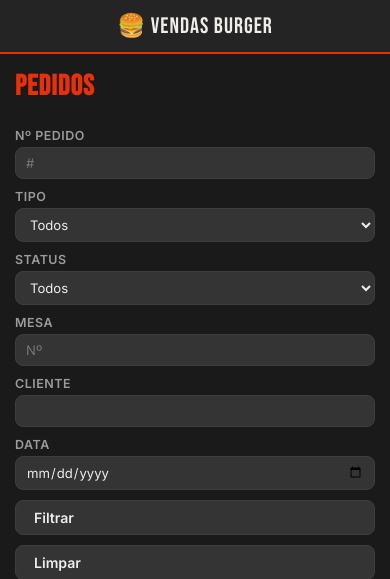
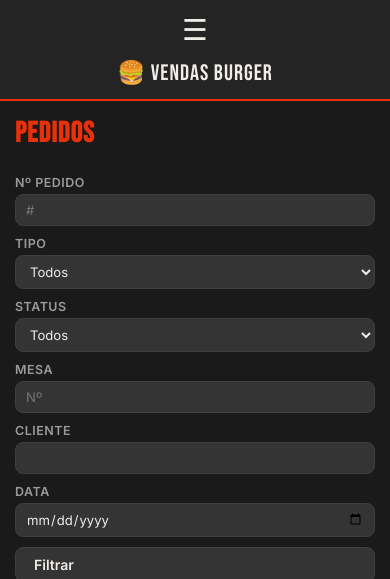
Before and after one commit to timotwo/hamburgueria, a Flask app: page /pedidos in a window 390 px wide. Shown: the top 579 px of the page. Run offline with Flask 3, Linux system fonts and the light colour scheme; the visitor is signed in with stand-in values (Sample User, id 1); data that the repository does not hold is empty.

Commit message:
corrige menu mobile2

```diff
--- a/templates/base.html
+++ b/templates/base.html
@@ -10,9 +10,10 @@
 <body>
 {% if session.usuario_id %}
 <nav class="navbar">
+  <div class="nav-toggle" onclick="toggleMenu()">☰</div>
   <div class="nav-brand">🍔 <span>Vendas Burger</span></div>
   <div class="nav-links">
-    <div class="nav-toggle" onclick="toggleMenu()">☰</div>
+
     {% set nivel = session.nivel_acesso %}
     {% if nivel in ['ADMINISTRADOR','GARCON'] %}
       <a href="/pedidos/novo" class="btn-nav">+ Novo Pedido</a>
```
